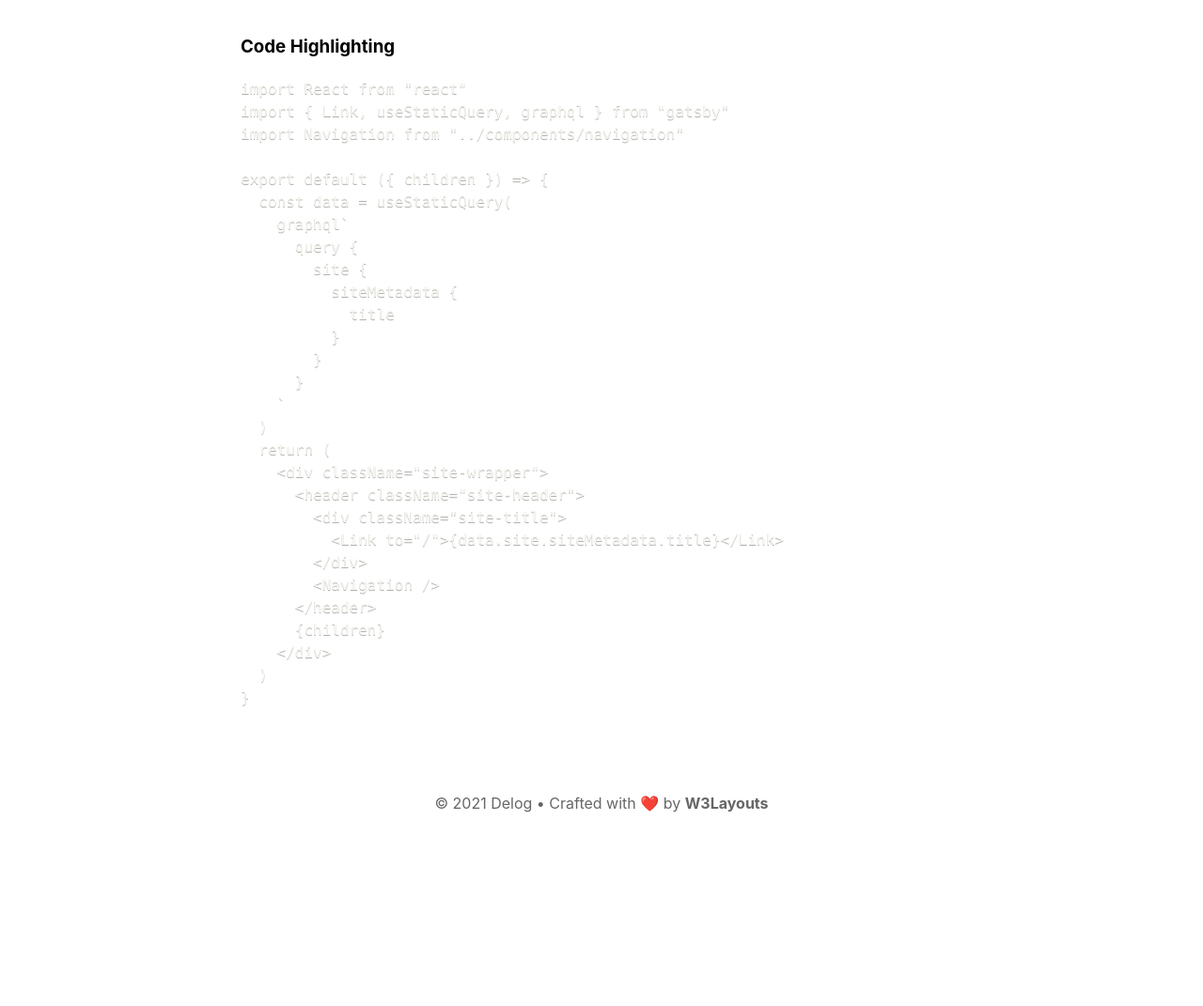
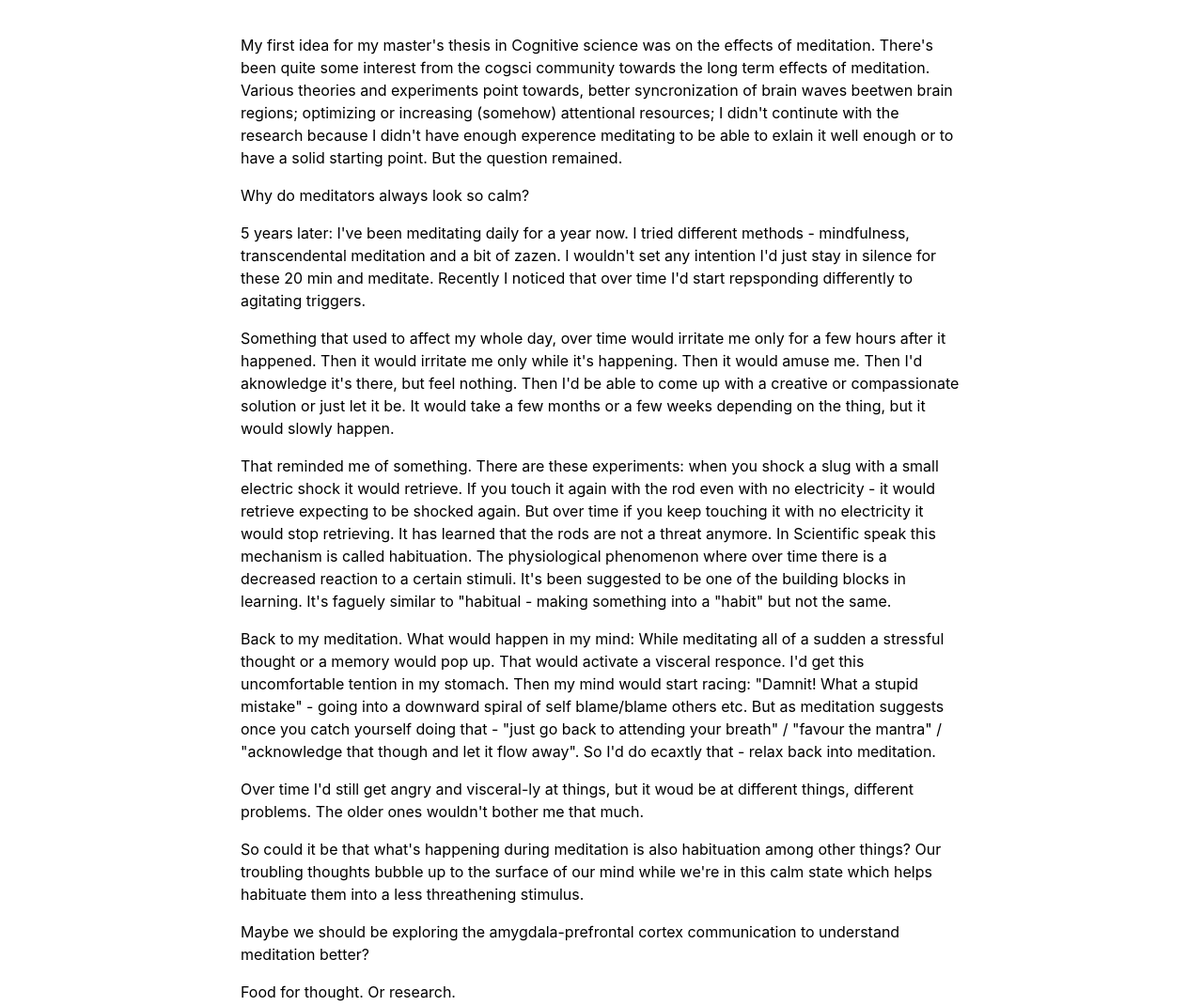
Before and after one commit to Boyanamecheva/happy-kale, a Gatsby site: page /with-code in a window 1280 px wide. Shown: the part 544-1615 px from the top of the page at 94% size. Before the commit the page ends 1457 px from the top, so only its background shows below. Built offline with nearby package versions, Linux system fonts and the light colour scheme; Gatsby itself is replaced by a stand-in of ours; some packages are replaced by stand-ins of ours.

Commit message:
2020-02-20-with-code.md: updated markdown_content

````diff
--- a/_data/blog/2020-02-20-with-code.md
+++ b/_data/blog/2020-02-20-with-code.md
@@ -5,35 +5,64 @@ date: '2021-01-20T07:08'
 title: Meditation<>Habituation
 thumbnail: /assets/image-2.jpg
 ---
+My first idea for my master's thesis in Cognitive science was on the
+effects of meditation. There's been quite some interest from the cogsci
+community towards the long term effects of meditation. Various theories
+and experiments point towards, better syncronization of brain waves
+beetwen brain regions; optimizing or increasing (somehow) attentional
+resources; I didn't continute with the research because I didn't have
+enough experence meditating to be able to exlain it well enough or to
+have a solid starting point. But the question remained.
 
-### Code Highlighting
-```javascript
-import React from "react"
-import { Link, useStaticQuery, graphql } from "gatsby"
-import Navigation from "../components/navigation"
+Why do meditators always look so calm?
 
-export default ({ children }) => {
-  const data = useStaticQuery(
-    graphql`
-      query {
-        site {
-          siteMetadata {
-            title
-          }
-        }
-      }
-    `
-  )
-  return (
-    <div className="site-wrapper">
-      <header className="site-header">
-        <div className="site-title">
-          <Link to="/">{data.site.siteMetadata.title}</Link>
-        </div>
-        <Navigation />
-      </header>
-      {children}
-    </div>
-  )
-}
-```
+5 years later:
+I've been meditating daily for a year now. I tried different methods -
+mindfulness, transcendental meditation and a bit of zazen. I wouldn't
+set any intention I'd just stay in silence for these 20 min and
+meditate.
+Recently I noticed that over time I'd start repsponding differently to
+agitating triggers.
+
+Something that used to affect my whole day, over time would irritate
+me only for a few hours after it happened. Then it would irritate me
+only while it's happening. Then it would amuse me. Then I'd aknowledge
+it's there, but feel nothing. Then I'd be able to come up with a
+creative or compassionate solution or just let it be. It would take a
+few months or a few weeks depending on the thing, but it would slowly
+happen.
+
+That reminded me of something.
+There are these experiments: when you shock a slug with a small electric
+ shock it would retrieve. If you touch it again with the rod even with
+no electricity - it would retrieve expecting to be shocked again. But
+over time if you keep touching it with no electricity it would stop
+retrieving. It has learned that the rods are not a threat anymore. In
+Scientific speak this mechanism is called habituation. The physiological
+ phenomenon where over time there is a decreased reaction to a certain
+stimuli. It's been suggested to be one of the building blocks in
+learning. It's faguely similar to "habitual - making something into a
+"habit" but not the same.
+
+Back to my meditation. What would happen in my mind:
+While meditating all of a sudden a stressful thought or a memory would
+pop up. That would activate a visceral responce. I'd get this
+uncomfortable tention in my stomach. Then my mind would start racing:
+"Damnit! What a stupid mistake" - going into a downward spiral of self
+blame/blame others etc. But as meditation suggests once you catch
+yourself doing that - "just go back to attending your breath" / "favour
+the mantra" / "acknowledge that though and let it flow away". So I'd do
+ecaxtly that - relax back into meditation.
+
+Over time I'd still get angry and visceral-ly at things, but it woud
+be at different things, different problems. The older ones wouldn't
+bother me that much.
+
+So could it be that what's happening during meditation is also
+habituation among other things? Our troubling thoughts bubble up to the
+surface of our mind while we're in this calm state which helps habituate
+ them into a less threathening stimulus.
+
+Maybe we should be exploring the amygdala-prefrontal cortex communication to understand meditation better?
+
+Food for thought. Or research.
````
